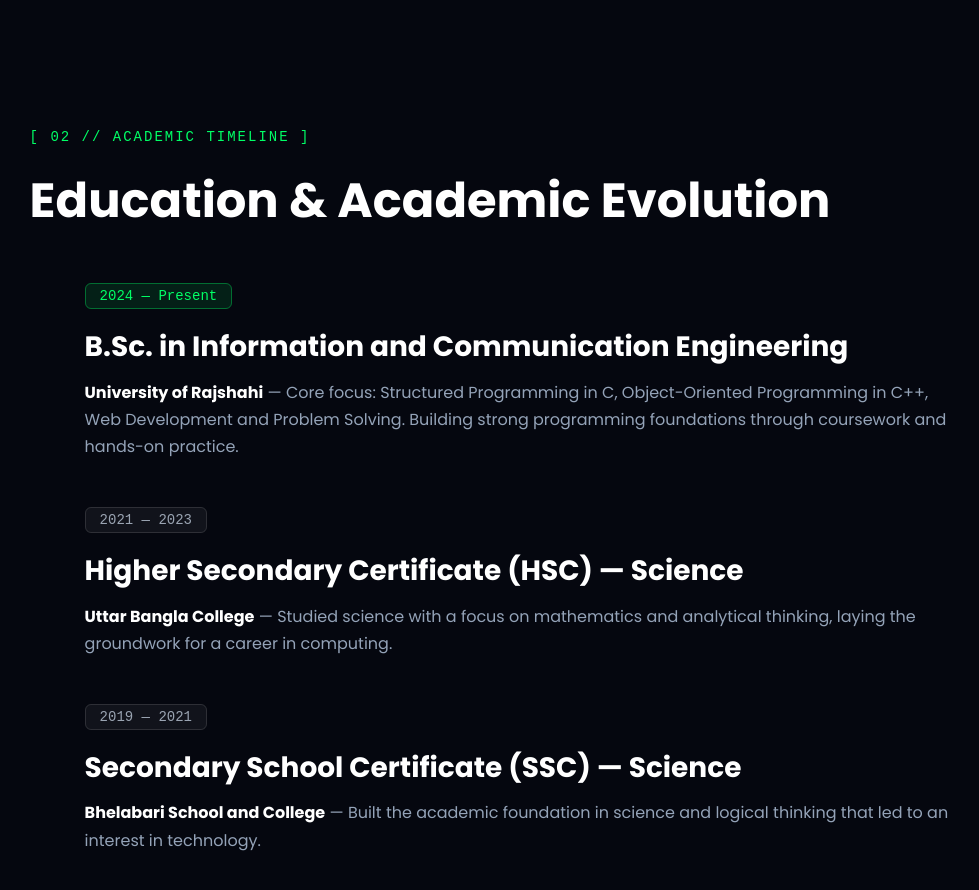
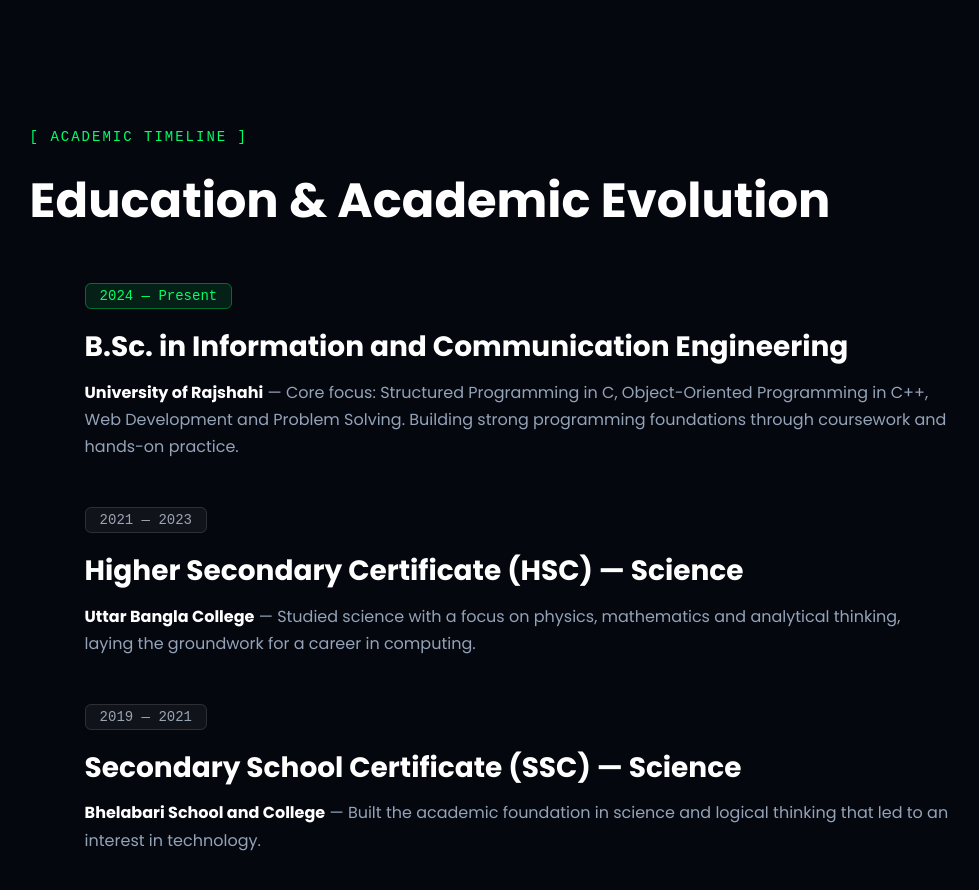
Before and after one commit to mohiuddin-codes/My-Portfolio, a plain HTML site: page index.html in a window 1280 px wide. Shown: the part 1520-2410 px from the top of the page, without its empty margins (150-1129 px from the left). Drawn offline with nearby package versions, Linux system fonts and the light colour scheme.

Commit message:
Add education timeline

```diff
--- a/index.html
+++ b/index.html
@@ -185,7 +185,7 @@
 
          <!-- Education Section -->
 <section id="education">
-    <p class="panel-label">[ 02 // ACADEMIC TIMELINE ]</p>
+    <p class="panel-label">[ ACADEMIC TIMELINE ]</p>
     <h2>Education &amp; Academic Evolution</h2>
 
     <div class="timeline">
@@ -204,7 +204,7 @@
             <div class="content-card">
                 <h3>Higher Secondary Certificate (HSC) — Science</h3>
                 <p class="institution">Uttar Bangla College</p>
-                <p>Studied science with a focus on mathematics and analytical thinking, laying the groundwork for a career in computing.</p>
+                <p>Studied science with a focus on physics, mathematics and analytical thinking, laying the groundwork for a career in computing.</p>
             </div>
         </div>
 
```
